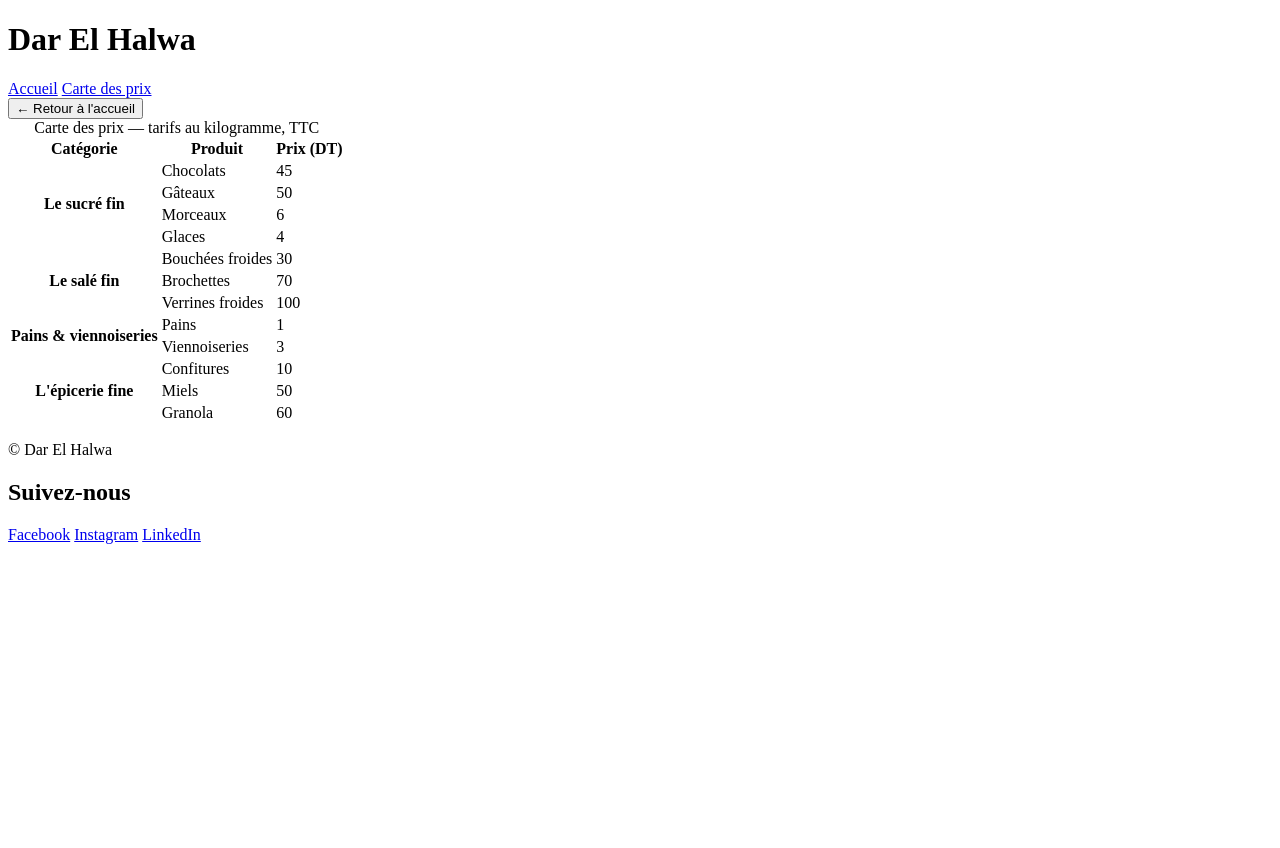
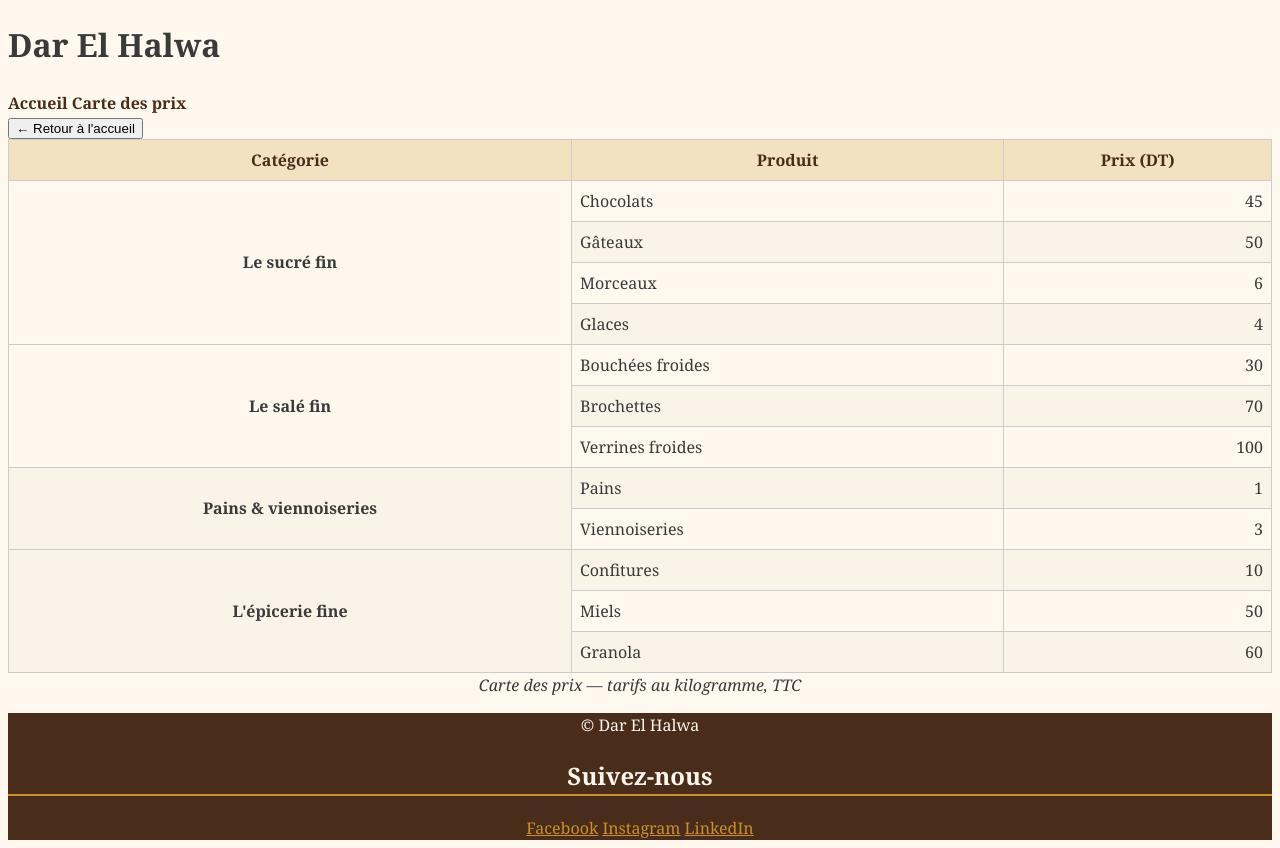
Before and after one commit to AymanKallel/Dar_El_Halwa, a plain HTML site: page carte.html in a window 1280 px wide. Before the commit the page ends 800 px from the top, so only its background shows below. Drawn offline with Linux system fonts and the light colour scheme.

Commit message:
Ajouter la feuille de styles et la charte graphique

```diff
--- a/carte.html
+++ b/carte.html
@@ -1,6 +1,7 @@
 <!DOCTYPE html>
 <html lang="fr">
 <head>
+  <link rel="stylesheet" href="css/style.css">
   <meta charset="UTF-8">
   <meta name="viewport" content="width=device-width, initial-scale=1.0">
   <title>Dar El Halwa - Carte des prix</title>
--- /dev/null
+++ b/css/style.css
@@ -0,0 +1,117 @@
+/* ===== Normalisation (toujours en premier) ===== */
+*, *::before, *::after {
+  box-sizing: border-box;
+}
+
+/* ===== Étape 2 : charte graphique ===== */
+:root {
+  --miel: #c8912a;
+  --chocolat: #4a2c1a;
+  --creme: #fff8ef;
+  --pistache: #6b8e4e;
+  --gris-texte: #3a3a3a;
+  --espace: 1rem;
+}
+
+/* ===== Étape 6 : typographie du body ===== */
+body {
+  background-color: var(--creme);
+  color: var(--gris-texte);
+  font-family: Georgia, serif;
+  line-height: 1.5;
+  font-size: 1rem;
+}
+
+/* ===== Étape 3 : les sélecteurs ===== */
+
+/* 1. Type : tous les h2 */
+h2 {
+  color: var(--chocolat);
+  border-bottom: 2px solid var(--miel);
+}
+
+/* 2. Descendance : liens de la navigation */
+nav a {
+  text-decoration: none;
+  color: var(--chocolat);
+  font-weight: bold;
+}
+
+/* 3. Type : catégories de produits */
+strong {
+  color: var(--miel);
+}
+
+/* 4. Type : pied de page */
+footer {
+  background-color: var(--chocolat);
+  color: var(--creme);
+  text-align: center;
+}
+
+/* 5. Groupe : paragraphes ET éléments de liste */
+p, li {
+  line-height: 1.6;
+}
+
+/* 6. Identifiant : section contact */
+#contact {
+  background-color: white;
+  padding: var(--espace);
+}
+
+/* 7. Classe : mise en avant */
+.mise-en-avant {
+  font-size: 1.25rem;
+  font-style: italic;
+}
+
+/* États des liens (ordre important : LVHA) */
+a:link    { color: var(--miel); }
+a:visited { color: var(--pistache); }
+a:hover   { color: var(--chocolat); text-decoration: underline; }
+a:active  { color: var(--chocolat); }
+
+/* Corrections de spécificité */
+/* a:link (0,1,1) battrait "nav a" (0,0,2) : on garde la nav en chocolat */
+nav a:link, nav a:visited { color: var(--chocolat); }
+
+/* Le h2 du footer serait chocolat sur fond chocolat : invisible */
+footer h2 { color: var(--creme); }
+
+/* ===== Étape 5 : modèle de boîte ===== */
+.carte-info {
+  width: 400px;
+  padding: 20px;
+  border: 2px solid var(--miel);
+  margin: 30px;
+}
+
+/* ===== Étape 6 : tableau ===== */
+table {
+  border-collapse: collapse;
+  width: 100%;
+}
+
+thead {
+  background-color: #f3e2c0;
+  color: var(--chocolat);
+}
+
+th, td {
+  border: 1px solid #ccc;
+  padding: 8px;
+}
+
+tbody tr td:last-child {
+  text-align: right;
+}
+
+tbody tr:nth-child(even) {
+  background-color: #faf3e8;
+}
+
+caption {
+  caption-side: bottom;
+  font-style: italic;
+}
```
Also changed, not shown: index.html (+2 -1 lines).
